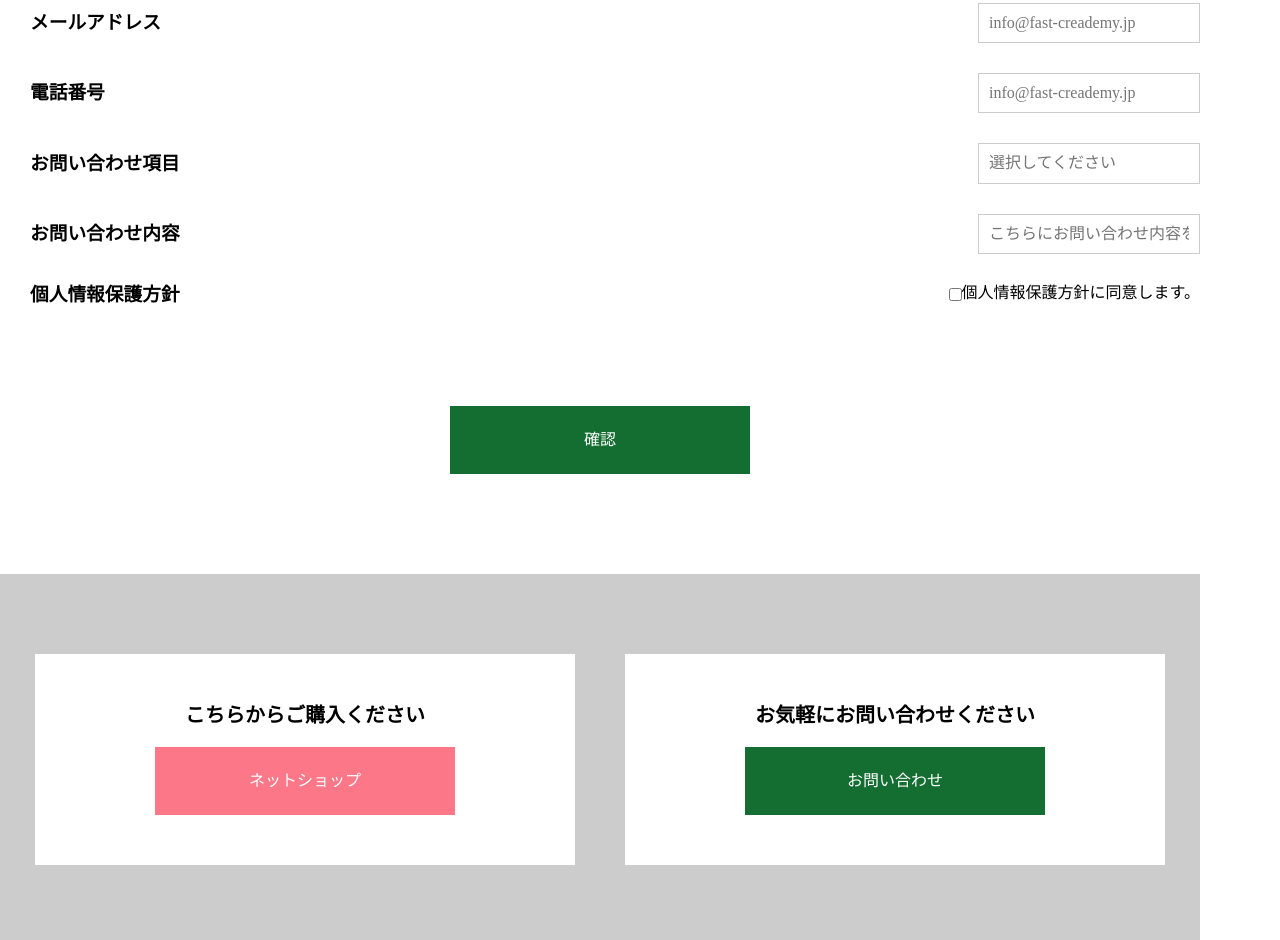
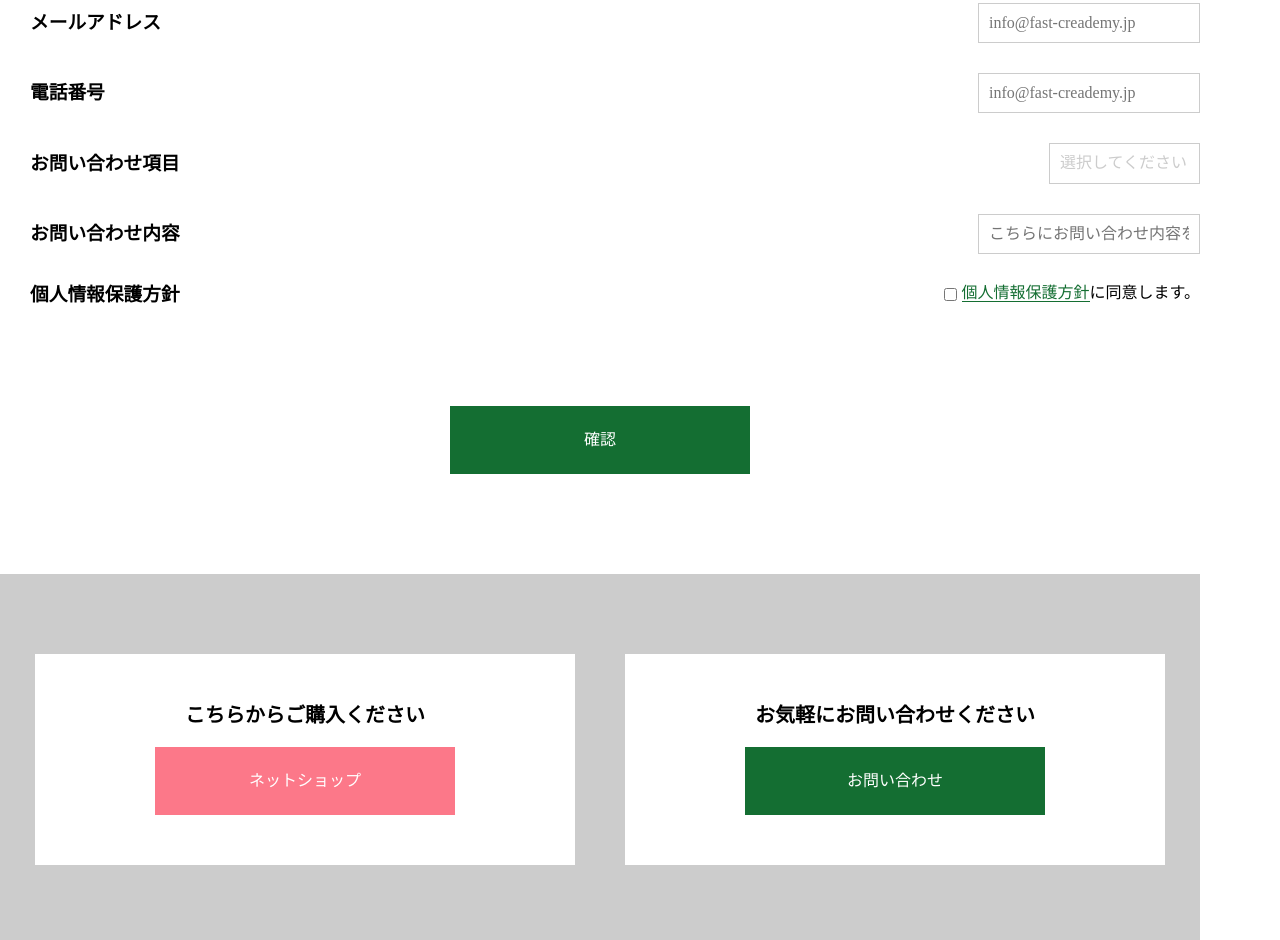
Before and after one commit to kanamo-r/contact, a plain HTML site: page index.html in a window 1280 px wide. Shown: the part 975-1915 px from the top of the page. Drawn offline with Linux system fonts and the light colour scheme; files whose address does not match are found by name.

Commit message:
CSSを更新しました

```diff
--- a/index.html
+++ b/index.html
@@ -70,7 +70,12 @@
           <div class="sec_02_box">
             <h3>お問い合わせ項目</h3>
             <div class="sec_02_n">
-              <input type="text" placeholder="選択してください">
+              <select name="example" placeholder="ここに文字を入力">
+                <option value="1">選択してください</option>
+                <option value="2">選択肢1</option>
+                <option value="3">選択肢2</option>
+                <option value="4">選択肢3</option>
+              </select>
             </div>
           </div>
           <div class="sec_02_box">
@@ -81,8 +86,8 @@
           </div>
           <div class="sec_02_box">
             <h3>個人情報保護方針</h3>
-            <div class="sec_02_n">
-              <input type="checkbox" name="example" value="1"><a href="">個人情報保護方針</a>に同意します。
+            <div class="sec_02_n0">
+              <input type="checkbox" name="example" value="1"><a class="sec_02_n00" href="">個人情報保護方針</a>に同意します。
             </div>
           </div>
         </div>
--- a/stylesheet.css
+++ b/stylesheet.css
@@ -60,12 +60,22 @@ img{
   justify-content: space-between;
   margin: 30px 0px;
 }
+.sec_02_n00 {
+  border-bottom: 1px solid #146e32;
+  color: #146e32;
+  margin-left: 5px;
+}
 .sec_02_box h3{
   align-self: center;
 }
 input {
   border: 1px solid #cccccc;
   padding: 10px;
+}
+select {
+  border: 1px solid #cccccc;
+  padding: 10px;
+  color: #cccccc;
 }
 .sec_03 {
   margin: 100px 0;
```
